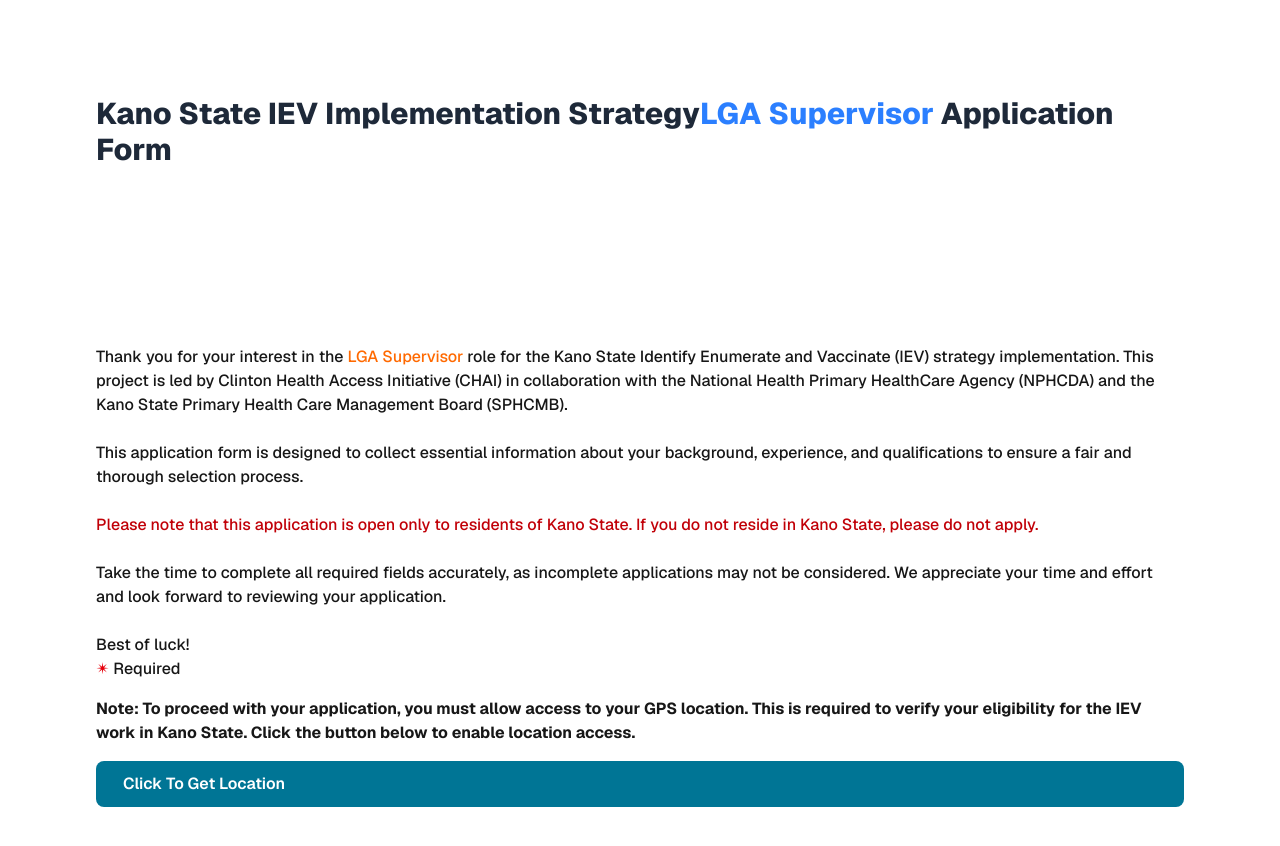
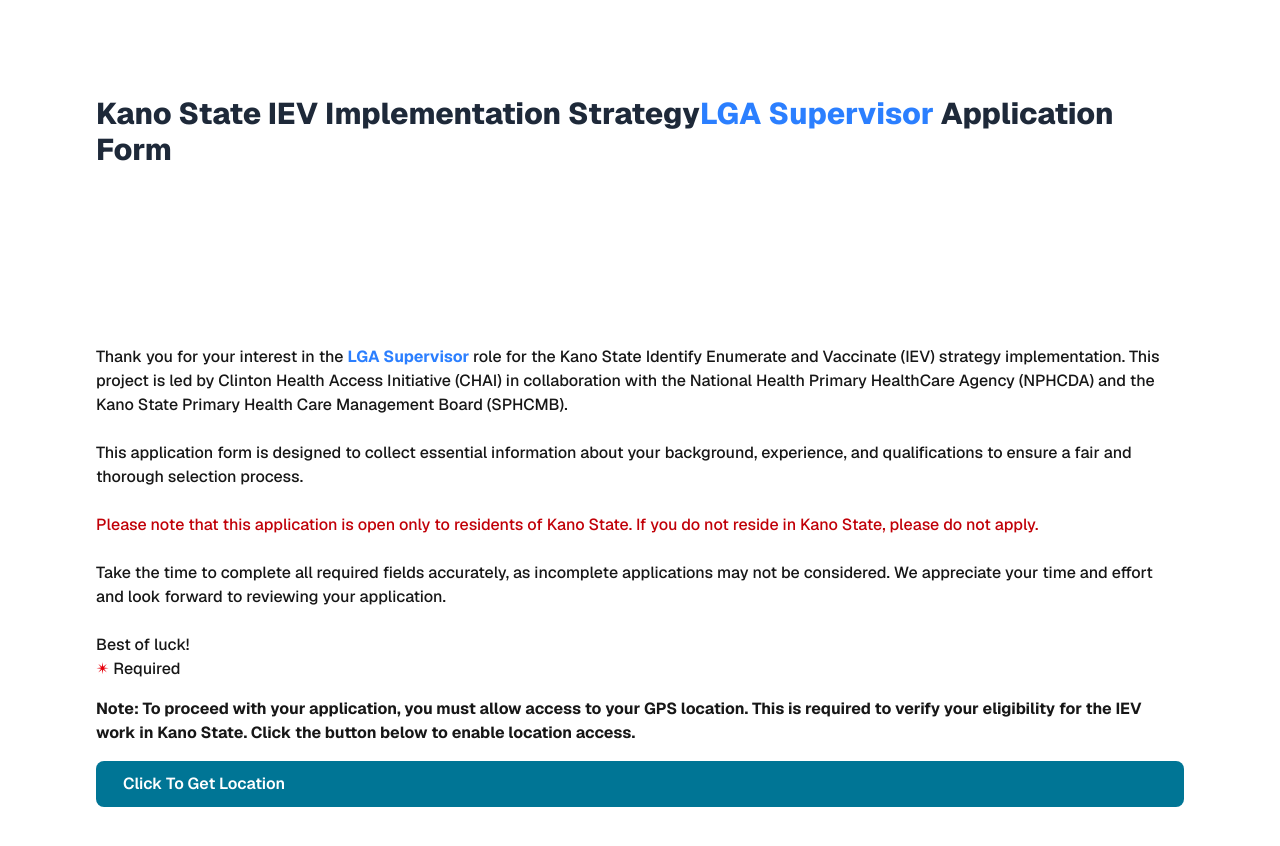
Before and after one commit to OvyEvbodi/form, a Next.js app: page / in a window 1280 px wide. Shown: the top 846 px of the page. Built offline with nearby package versions, Linux system fonts and the light colour scheme.

Commit message:
chore: Add section heads

```diff
--- a/components/MainForm.tsx
+++ b/components/MainForm.tsx
@@ -84,7 +84,7 @@
     <div className="p-4 max-w-screen">
       <div className="">
         <p className="mb-4 font-medium">
-          Thank you for your interest in the <span className="text-orange-500">LGA Supervisor</span> role for the Kano State Identify Enumerate and Vaccinate (IEV) strategy implementation. This project is led by Clinton Health Access Initiative (CHAI) in collaboration with the National Health Primary HealthCare Agency (NPHCDA) and the Kano State Primary Health Care Management Board (SPHCMB).
+          Thank you for your interest in the <span className="text-blue-500 font-bold">LGA Supervisor</span> role for the Kano State Identify Enumerate and Vaccinate (IEV) strategy implementation. This project is led by Clinton Health Access Initiative (CHAI) in collaboration with the National Health Primary HealthCare Agency (NPHCDA) and the Kano State Primary Health Care Management Board (SPHCMB).
           <br /><br />
           This application form is designed to collect essential information about your background, experience, and qualifications to ensure a fair and thorough selection process.
           <br /><br />
@@ -109,7 +109,9 @@
           <input type="text" name="geolocationData" value={geolocationData} onChange={() => console.log(geolocationData)} className="hidden"/>
           <div onClick={handleGeolocation} className="mb-4 lg:min-w-[227px] min-h-[46px] py-[11px] px-[27px] text-white font-semibold capitalize bg-cyan-700 rounded-lg hover:bg-cyan-900 transition-all">Click to get location</div>
         </div>
+
         <div id="personal info" className={page === 1 && consent ? "" : "hidden"}>
+        <div className="text-cyan-900 font-bold text-lg">Personal Information</div>
           {
             props.textFields.map((item: InputProps, index) => (
               <InputField key={index} props={item} />
@@ -144,7 +146,7 @@
           <div onClick={() => handleChangePage(2)} className="lg:min-w-[227px] min-h-[46px] py-[11px] px-[27px] text-white font-semibold capitalize bg-cyan-700 rounded-lg hover:bg-cyan-900 transition-all">Next</div>
         </div>
         <div id="professional info" className={page === 2 ? "" : "hidden"}>
-          <h2>Professional</h2>
+        <div className="text-cyan-900 font-bold text-lg">Professional Information</div>
           {
             props.proRadioFields.map((item: RadioProps, index) => (
               <RadioField key={index} props={item} />
```
